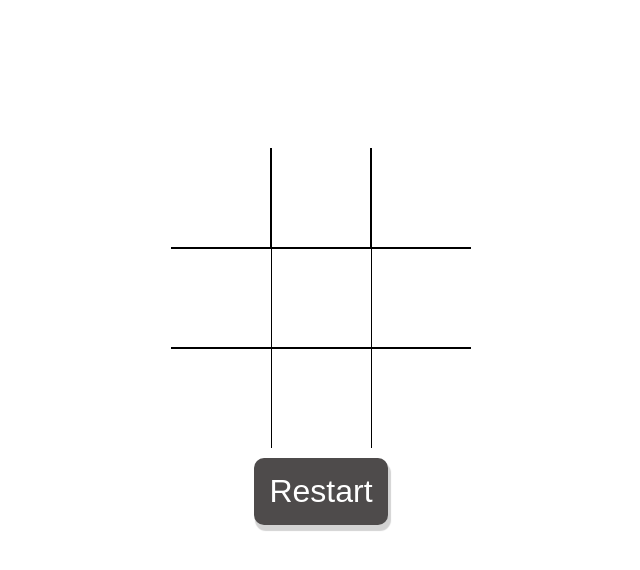
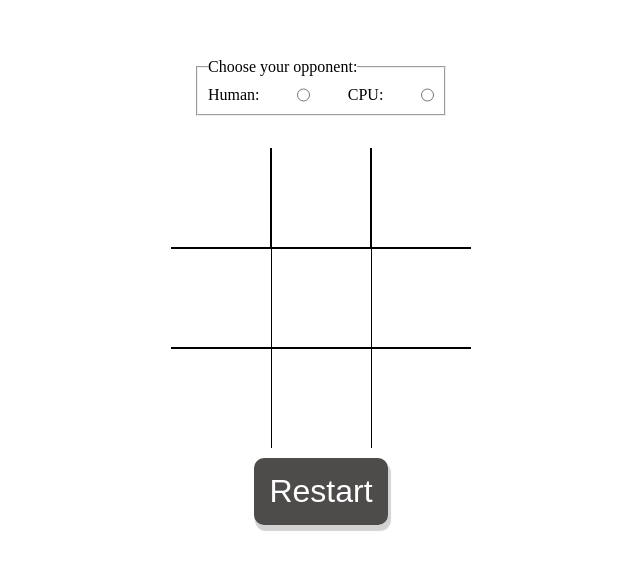
Before and after one commit to brettwilliams16/ticTacToe, a plain HTML site: page index.html in a window 1280 px wide. Shown: the part 102-672 px from the top of the page, without its empty margins (319-959 px from the left). Drawn offline with Linux system fonts and the light colour scheme.

Commit message:
added buttons for the player to choose their opponent

```diff
--- a/index.html
+++ b/index.html
@@ -8,6 +8,15 @@
     <title>Tic-Tac-Toe</title>
 </head>
 <body>
+    <fieldset>
+        <legend>
+            Choose your opponent:
+        </legend>
+        <label for="human">Human: </label>
+        <input type="radio" id="human" name="cpuOrHuman" value="human"></input>
+        <label for="cpu">CPU: </label>
+        <input type="radio" id="cpu" name="cpuOrHuman" value="cpu"></input>
+    </fieldset>
 
     <button class="restart">Restart</button>
     <div class="gameBoard">
--- a/script.js
+++ b/script.js
@@ -1,7 +1,6 @@
 const cells = document.querySelectorAll(".cell");
 const restartBtn = document.querySelector('.restart');
 const winner = document.querySelector(".winner");
-
 let x_turn = false;
 
 const gameBoardInit = function(){
--- a/styles.css
+++ b/styles.css
@@ -133,3 +133,12 @@ body {
 .cell.O_TURN, .cell.X_TURN {
     cursor: not-allowed;
 }
+
+fieldset {
+    position: absolute;
+    top: 20%;
+    display: flex;
+    justify-content: space-between;
+    padding: 10px;
+    width: 250px;
+}
```
